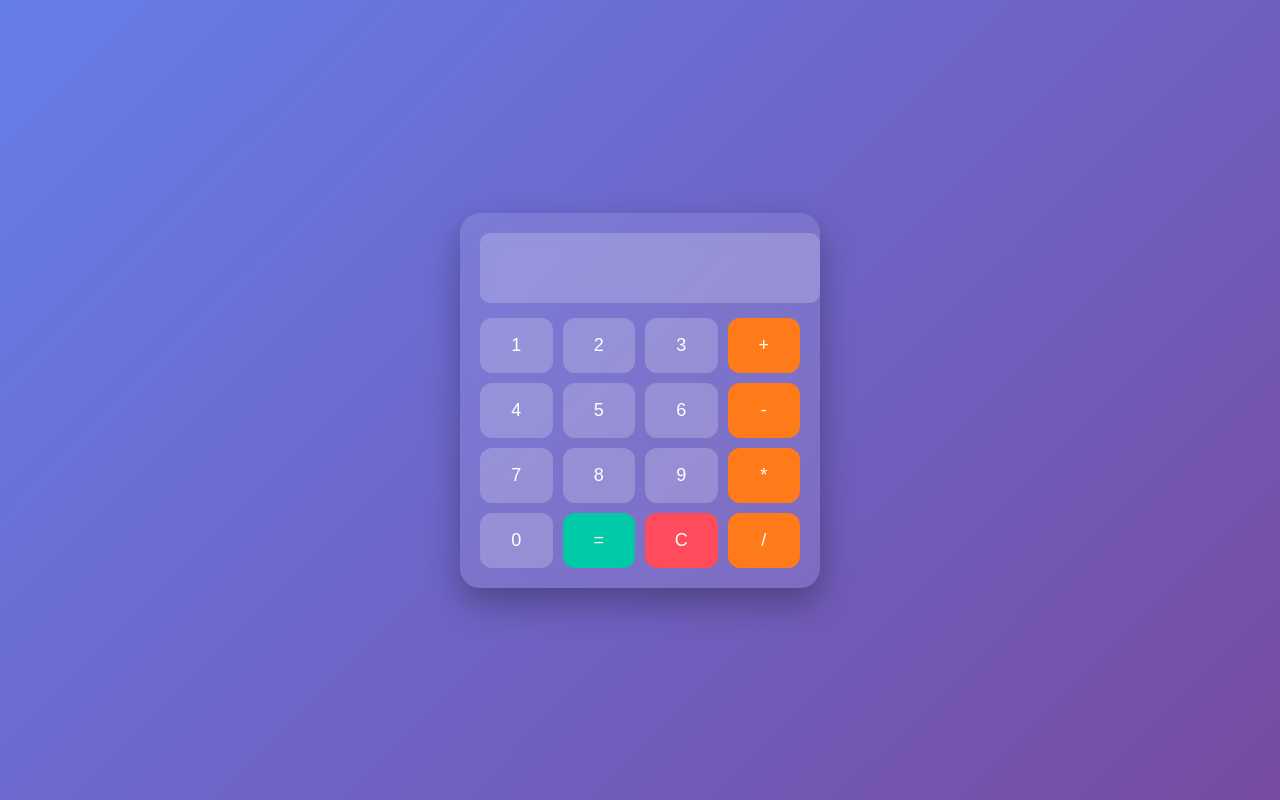
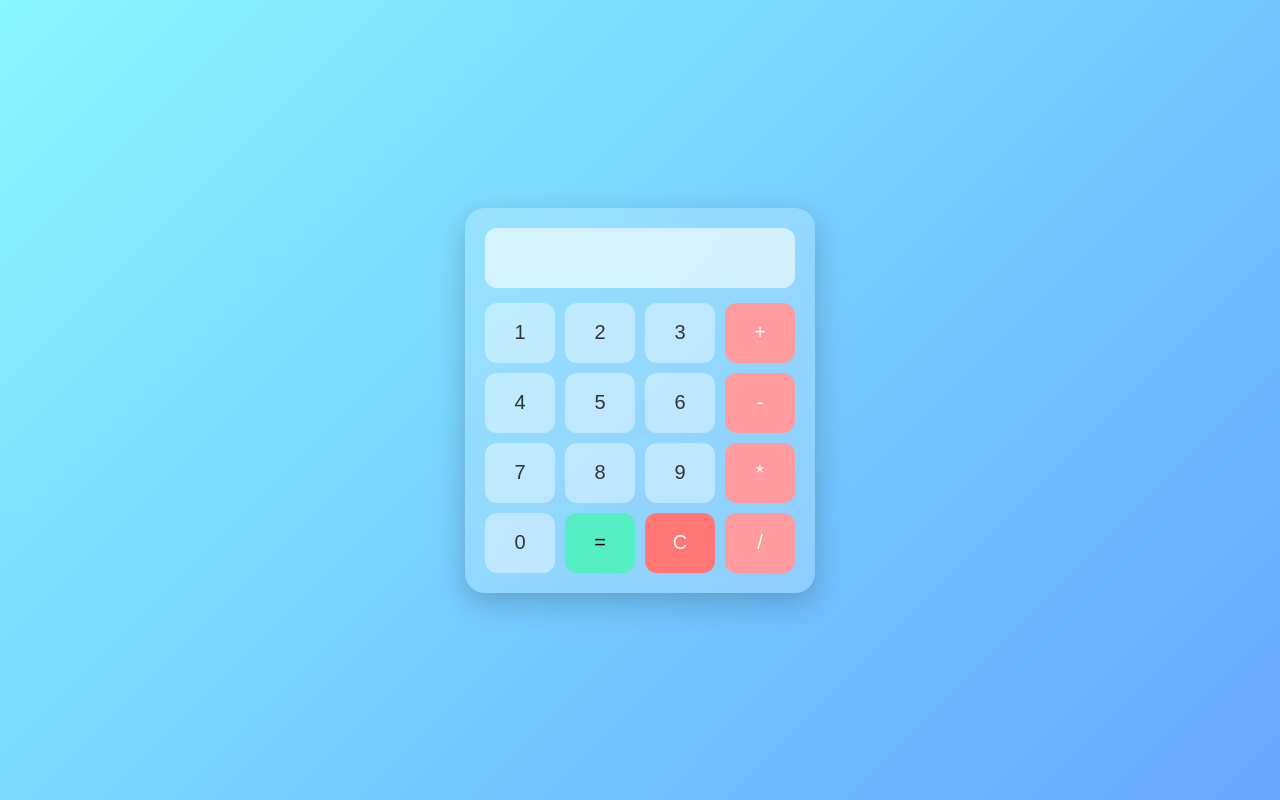
Before and after one commit to PAVIVARSHINI31/calculator, a plain HTML site: page index.html in a window 1280 px wide. Drawn offline with Linux system fonts and the light colour scheme.

Commit message:
Update index.html

```diff
--- a/index.html
+++ b/index.html
@@ -1,54 +1,51 @@
 <!DOCTYPE html>
 <html>
 <head>
-    <title>Calculator</title>
+    <title>Pastel Calculator</title>
     <meta name="viewport" content="width=device-width, initial-scale=1.0">
 
     <style>
+        * {
+            box-sizing: border-box;
+        }
+
         body {
             display: flex;
             justify-content: center;
             align-items: center;
             height: 100vh;
             font-family: 'Segoe UI', sans-serif;
-            background: linear-gradient(135deg, #667eea, #764ba2);
+            background: linear-gradient(135deg, #89f7fe, #66a6ff);
             margin: 0;
         }
 
         .calc {
             width: 90%;
-            max-width: 320px;
+            max-width: 350px;
             padding: 20px;
             border-radius: 20px;
-            background: rgba(255, 255, 255, 0.1);
+            background: rgba(255, 255, 255, 0.2);
             backdrop-filter: blur(15px);
-            box-shadow: 0 15px 35px rgba(0,0,0,0.3);
-            animation: fadeIn 0.8s ease-in-out;
+            box-shadow: 0 10px 30px rgba(0,0,0,0.2);
+            animation: fadeIn 0.5s ease;
         }
 
-        /* Animation */
         @keyframes fadeIn {
-            from {
-                opacity: 0;
-                transform: scale(0.9);
-            }
-            to {
-                opacity: 1;
-                transform: scale(1);
-            }
+            from { opacity: 0; transform: translateY(20px); }
+            to { opacity: 1; transform: translateY(0); }
         }
 
         input {
             width: 100%;
-            height: 50px;
+            height: 60px;
             margin-bottom: 15px;
             text-align: right;
-            border-radius: 10px;
+            border-radius: 12px;
             border: none;
             padding: 10px;
-            font-size: 20px;
-            background: rgba(255,255,255,0.2);
-            color: white;
+            font-size: 24px;
+            background: rgba(255,255,255,0.6);
+            color: #333;
             outline: none;
         }
 
@@ -60,62 +57,52 @@
 
         button {
             width: 100%;
-            height: 55px;
+            height: 60px;
             border: none;
             border-radius: 12px;
-            font-size: 18px;
+            font-size: 20px;
             cursor: pointer;
-            background: rgba(255,255,255,0.2);
-            color: white;
+            background: rgba(255,255,255,0.4);
+            color: #333;
             transition: all 0.2s ease;
         }
 
-        /* Hover effect */
         button:hover {
-            background: #ffffff;
-            color: #764ba2;
-            transform: scale(1.05);
+            transform: translateY(-2px);
+            background: rgba(255,255,255,0.7);
         }
 
-        /* Click animation */
         button:active {
             transform: scale(0.95);
         }
 
-        /* Operator buttons */
+        /* Operators */
         button:nth-child(4n) {
-            background: #ff7a18;
+            background: #ff9a9e;
+            color: white;
         }
 
-        button:nth-child(4n):hover {
-            background: #ffb347;
+        /* Equal */
+        button:nth-child(14) {
+            background: #55efc4;
             color: black;
         }
 
-        /* Equal button */
-        button:nth-child(14) {
-            background: #00c9a7;
+        /* Clear */
+        button:nth-child(15) {
+            background: #ff7675;
+            color: white;
         }
 
-        button:nth-child(14):hover {
-            background: #00f2c3;
-            color: black;
-        }
+        /* Mobile */
+        @media (max-width: 480px) {
+            input {
+                height: 50px;
+                font-size: 20px;
+            }
 
-        /* Clear button */
-        button:nth-child(15) {
-            background: #ff4b5c;
-        }
-
-        button:nth-child(15):hover {
-            background: #ff7b89;
-            color: black;
-        }
-
-        /* Mobile tweak */
-        @media (max-width: 400px) {
             button {
-                height: 45px;
+                height: 50px;
                 font-size: 16px;
             }
         }
```
